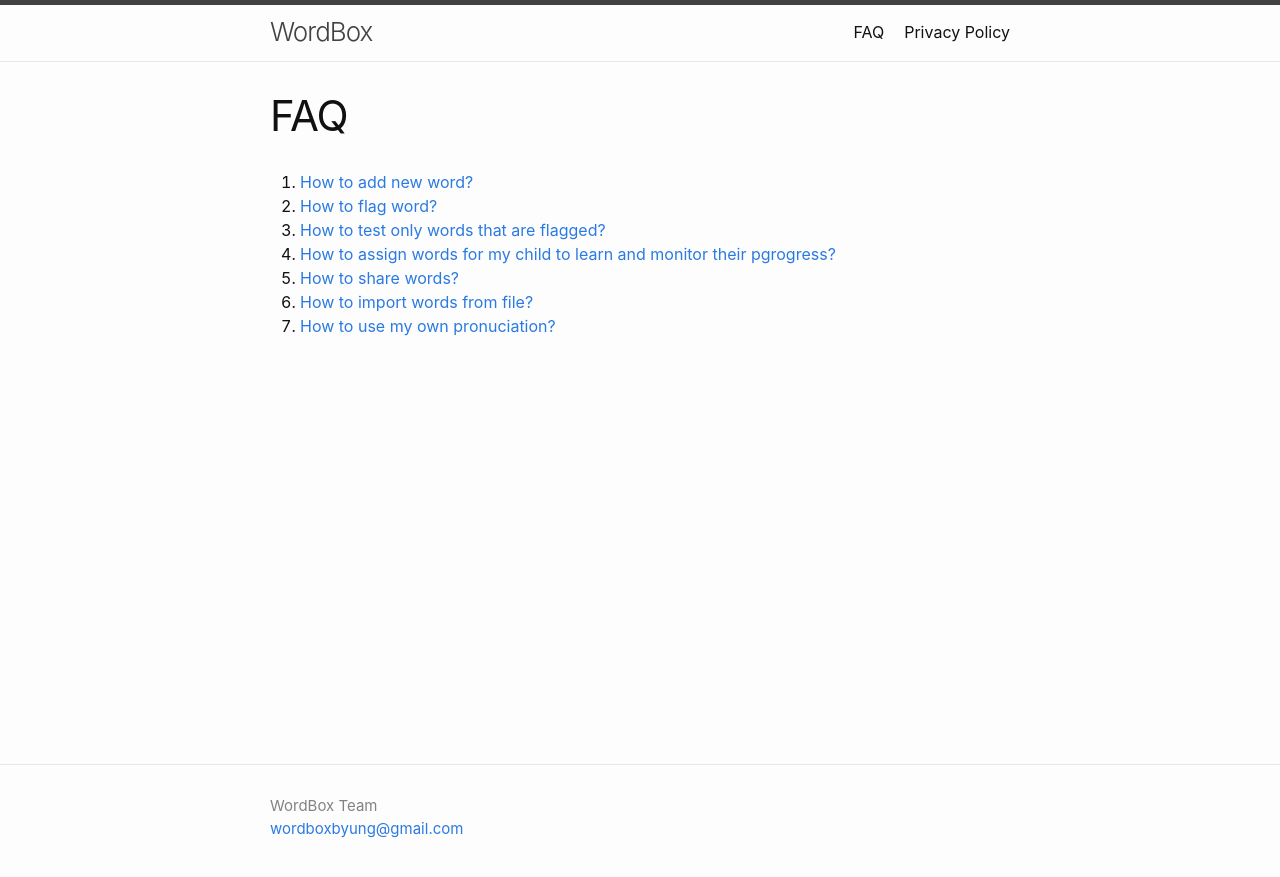
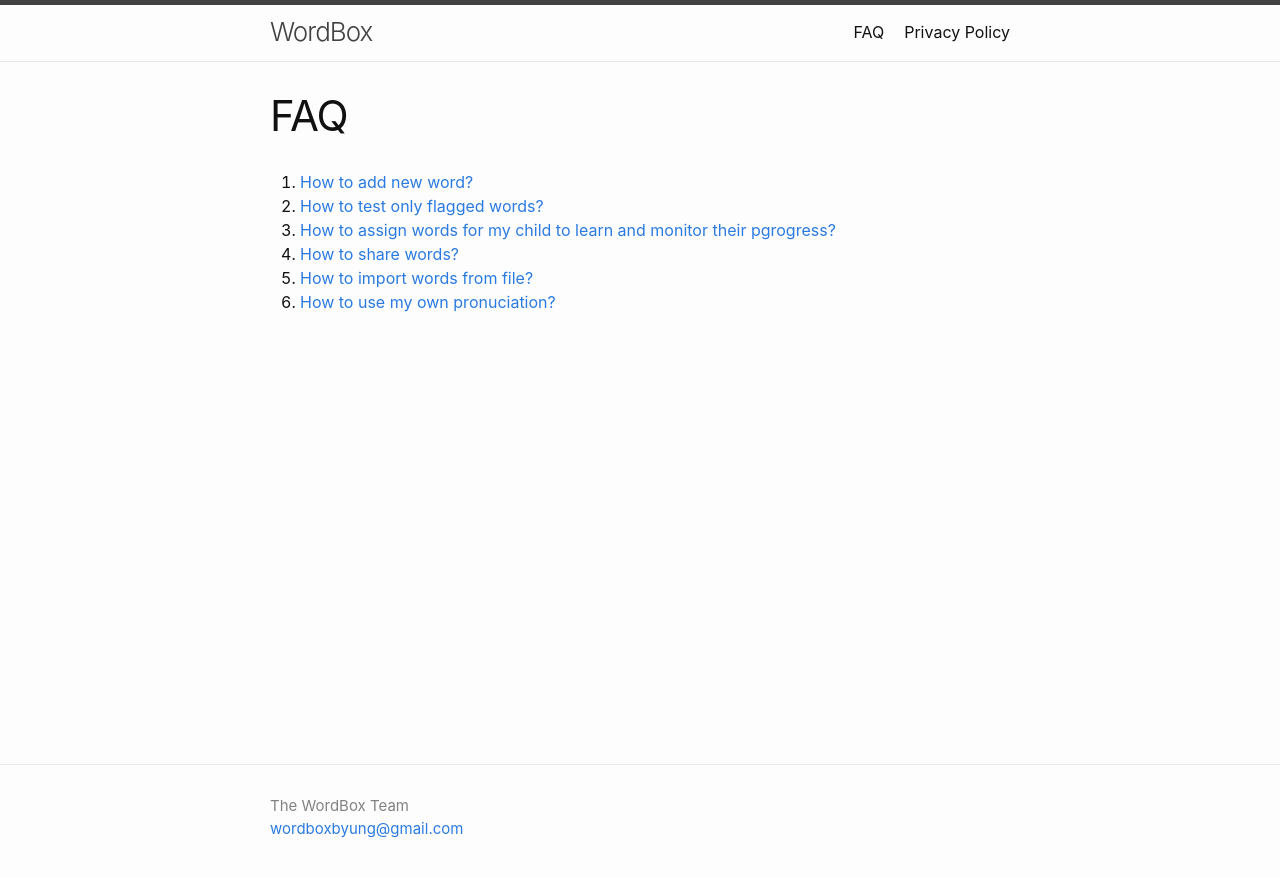
Before and after one commit to wordboxbyung/wordboxbyung.github.io, a Jekyll site: the page built from FAQ.md, in a window 1280 px wide. Shown: the top 877 px of the page. Built offline with Jekyll 4.4.1, drawn with Linux system fonts in a browser that asks for light colours.

Commit message:
added empty .md files

```diff
--- a/FAQ.md
+++ b/FAQ.md
@@ -4,10 +4,9 @@ title: FAQ
 permalink: /faq/
 ---
 
-1. [How to add new word?](https://wordboxbyung.github.io/how_to_add_word)
-1. [How to flag word?](http://google.com)
-1. [How to test only words that are flagged?](http://google.com)
-1. [How to assign words for my child to learn and monitor their pgrogress?](http://google.com)
-1. [How to share words?](http://google.com)
-1. [How to import words from file?](http://google.com)
-1. [How to use my own pronuciation?](http://google.com)
+1. [How to add new word?](https://wordboxbyung.github.io/faq_add_word)
+1. [How to test only flagged words?](https://wordboxbyung.github.io/faq_test_flagged_words)
+1. [How to assign words for my child to learn and monitor their pgrogress?](https://wordboxbyung.github.io/faq_assign_words)
+1. [How to share words?](https://wordboxbyung.github.io/faq_share_words)
+1. [How to import words from file?](https://wordboxbyung.github.io/faq_import_words_from_file)
+1. [How to use my own pronuciation?](https://wordboxbyung.github.io/faq_custom_pronuciation)
--- a/_config.yml
+++ b/_config.yml
@@ -20,7 +20,7 @@
 
 title: WordBox
 author:
-  name: WordBox Team
+  name: The WordBox Team
   email: wordboxbyung@gmail.com
 #description: >- # this means to ignore newlines until "baseurl:"
 #baseurl: "" # the subpath of your site, e.g. /blog
--- a/_posts/2020-06-29-welcome-to-wordbox.markdown
+++ b/_posts/2020-06-29-welcome-to-wordbox.markdown
@@ -27,6 +27,6 @@ It’s main features includes:
 
 See [FAQ](https://wordboxbyung.github.io/faq/) on how to perform this basic tasks.
 
-We are commit to improve this app and would love to get your feedback and suggestions.
+We are commit to improve this app and would love to hear your feedback and suggestions.
 
 The WordBox Team.
```
Also changed, not shown: faq_assign_words.md (added, +6 -0 lines), faq_custom_pronuciation.md (added, +6 -0 lines), faq_import_words_from_file.md (added, +6 -0 lines), faq_share_words.md (added, +6 -0 lines), faq_test_flagged_words.md (added, +6 -0 lines), faq_add_word.md (renamed from how_to_add_word.md).
